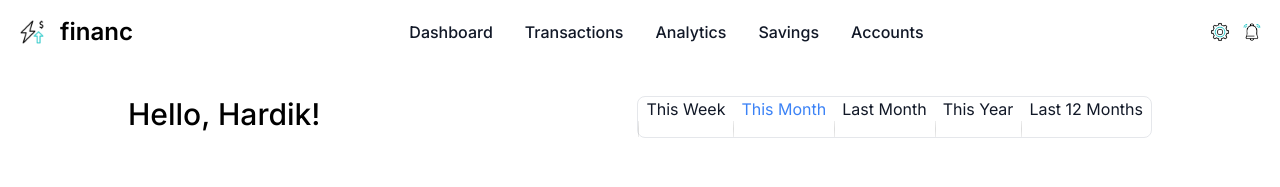
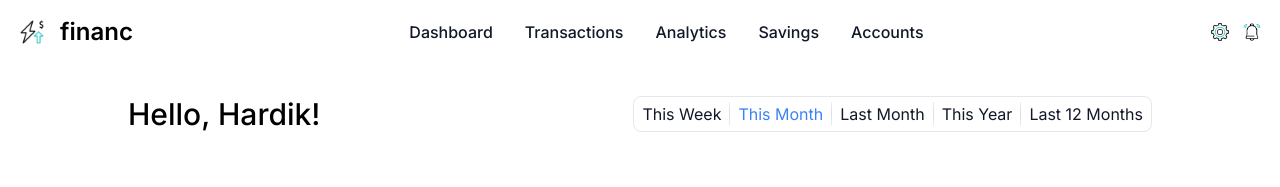
Before and after one commit to HardikChhabra/Expense-Tracker, a Next.js app: page / in a window 1280 px wide. Shown: the top 187 px of the page. Built offline with nearby package versions, Linux system fonts and the light colour scheme.

Commit message:
Fixed minor UI bug

```diff
--- a/app/components/TimePeriodList.jsx
+++ b/app/components/TimePeriodList.jsx
@@ -16,7 +16,7 @@ const TimePeriodList = () => {
   return (
     <ul className="flex-wrap items-center justify-center text-gray-900 border flex rounded-lg">
       {listVals.map((item, index) => (
-        <div key={index}>
+        <div key={index} className="flex flex-row">
           <li>
             <button
               onClick={() => setSelected(index)}
@@ -27,7 +27,9 @@ const TimePeriodList = () => {
               {item}
             </button>
           </li>
-          <div className="min-h-[1em] w-px self-stretch bg-gradient-to-tr from-transparent via-neutral-500 to-transparent opacity-25"></div>
+          {index != listVals.length - 1 && (
+            <div className="min-h-[1em] w-px self-stretch bg-gradient-to-tr from-transparent via-neutral-500 to-transparent opacity-25"></div>
+          )}
         </div>
       ))}
     </ul>
```
